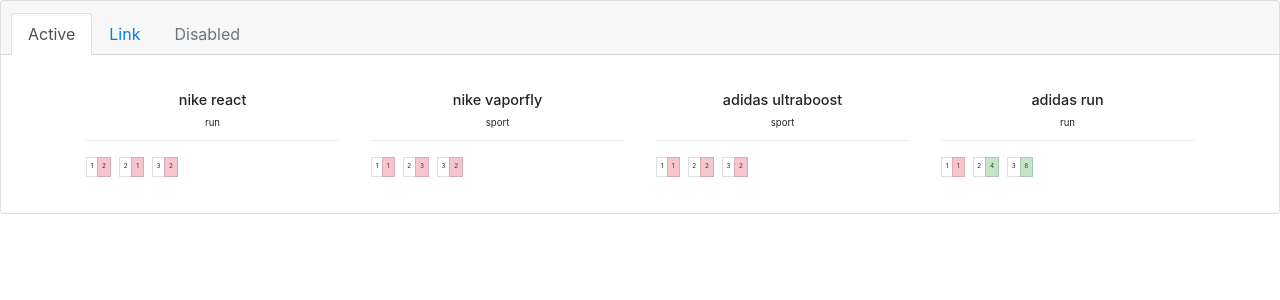
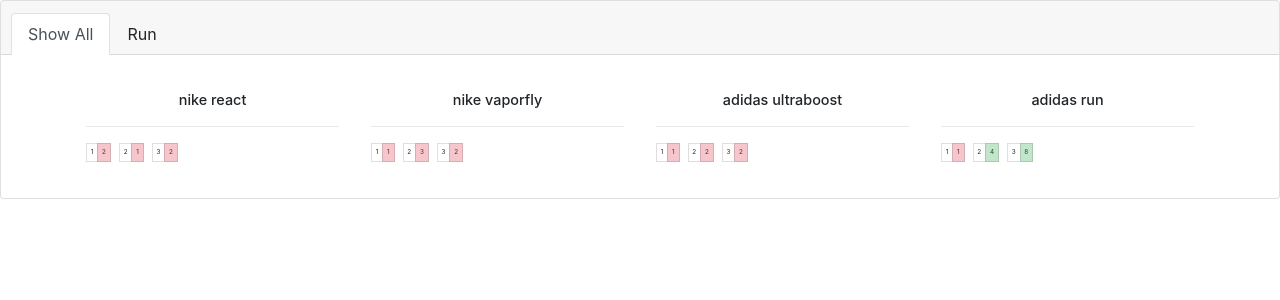
Before and after one commit to craigwh10/Shopping-App, a React (Create React App) app: page / in a window 1280 px wide. Shown: the top 300 px of the page. Built offline with nearby package versions, Linux system fonts and the light colour scheme.

Commit message:
Added filter functionality and styling

```diff
--- /dev/null
+++ b/src/components/DivElements/Header.css
@@ -0,0 +1,3 @@
+.nav-link {
+  cursor: pointer;
+}
--- a/src/components/DivElements/Header.js
+++ b/src/components/DivElements/Header.js
@@ -1,32 +1,34 @@
-import React from "react";
+import React, { Component } from "react";
+import "./Header.css";
 
-const Header = props => {
+class Header extends Component {
+  handleClick = value => {
+    this.props.click(value);
+  };
+
+  render() {
     return (
-    <div class="card-header">
-      <ul class="nav nav-tabs card-header-tabs">
-        <li class="nav-item">
-          <a class="nav-link active" href="#">
-            Active
+      <div className="card-header">
+        <ul className="nav nav-tabs card-header-tabs">
+          <li className="nav-item">
+            <a className="nav-link active" onClick={this.props.resetState}>
+              Show All
             </a>
           </li>
-        <li class="nav-item">
-          <a class="nav-link" href="#">
-            Link
-          </a>
-        </li>
-        <li class="nav-item">
+          <li className="nav-item">
             <a
-            class="nav-link disabled"
-            href="#"
-            tabindex="-1"
-            aria-disabled="true"
+              className="nav-link"
+              onClick={() => {
+                this.handleClick("run");
+              }}
             >
-            Disabled
+              Run
             </a>
           </li>
         </ul>
       </div>
     );
-};
+  }
+}
 
 export default Header;
--- a/src/components/Shoes/Shoes.js
+++ b/src/components/Shoes/Shoes.js
@@ -8,7 +8,12 @@
         <div className="row">
           {this.props.shoes.map((shoe, index) => {
             return (
-              <Shoe name={shoe.name} sizes={shoe.sizes} type={shoe.type} />
+              <Shoe
+                key={shoe.id}
+                name={shoe.name}
+                sizes={shoe.sizes}
+                type={shoe.type}
+              />
             );
           })}
         </div>
--- a/src/components/containers/App.js
+++ b/src/components/containers/App.js
@@ -4,40 +4,58 @@
 import Header from "../DivElements/Header";
 
 class App extends Component {
-  state = {
+  constructor(props) {
+    super(props);
+    this.state = {
       shoes: [
         {
           id: "a1",
           name: "nike react",
           sizes: [[1, 2], [2, 1], [3, 2]],
-        type: "run"
+          purpose: "run"
         },
         {
           id: "a2",
           name: "nike vaporfly",
           sizes: [[1, 1], [2, 3], [3, 2]],
-        type: "sport"
+          purpose: "sport"
         },
         {
           id: "a3",
           name: "adidas ultraboost",
           sizes: [[1, 1], [2, 2], [3, 2]],
-        type: "sport"
+          purpose: "sport"
         },
         {
           id: "a4",
           name: "adidas run",
           sizes: [[1, 1], [2, 4], [3, 8]],
-        type: "run"
+          purpose: "run"
         }
       ],
-    filtered: false
+      filtered: false,
+      filteredValue: null
     };
+    this.clickFilter = this.clickFilter.bind(this);
+    this.baseState = this.state;
+  }
+
+  resetState = () => {
+    this.setState(this.baseState);
+  };
+
+  clickFilter = value => {
+    this.setState({
+      shoes: this.state.shoes.filter(item => item.purpose === value)
+    });
+    console.log("called", value);
+  };
+
   render() {
     return (
-      <div class="card text-center">
-        <Header />
-        <div class="card-body">
+      <div className="card text-center">
+        <Header click={this.clickFilter} resetState={this.resetState} />
+        <div className="card-body">
           <Shoes shoes={this.state.shoes} />
         </div>
       </div>
```
Lines whose indentation alone changed are shown as unchanged.
